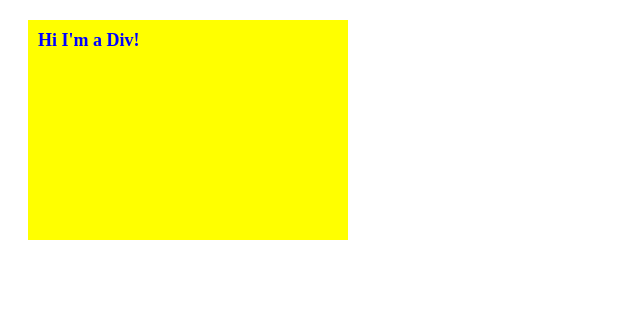
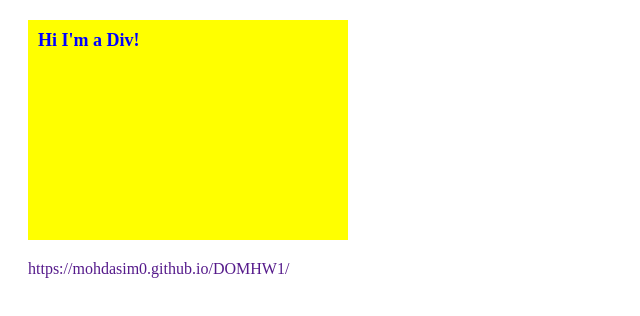
Before and after one commit to MohdAsim0/DOMHW1, a plain HTML site: page index.html in a window 1280 px wide. Shown: the whole page, without its empty margins (0-640 px from the left). Drawn offline with Linux system fonts and the light colour scheme.

Commit message:
added hosted link

```diff
--- a/index.html
+++ b/index.html
@@ -10,6 +10,7 @@
     <div id="container">
         Hi I'm a Div!
     </div>
+    <a href="" target="_blank" style="margin: 20px; text-decoration:none;">https://mohdasim0.github.io/DOMHW1/</a>
    <script src="index.js"></script>
 </body>
 </html>
```
Also changed, not shown: 1 other file.
